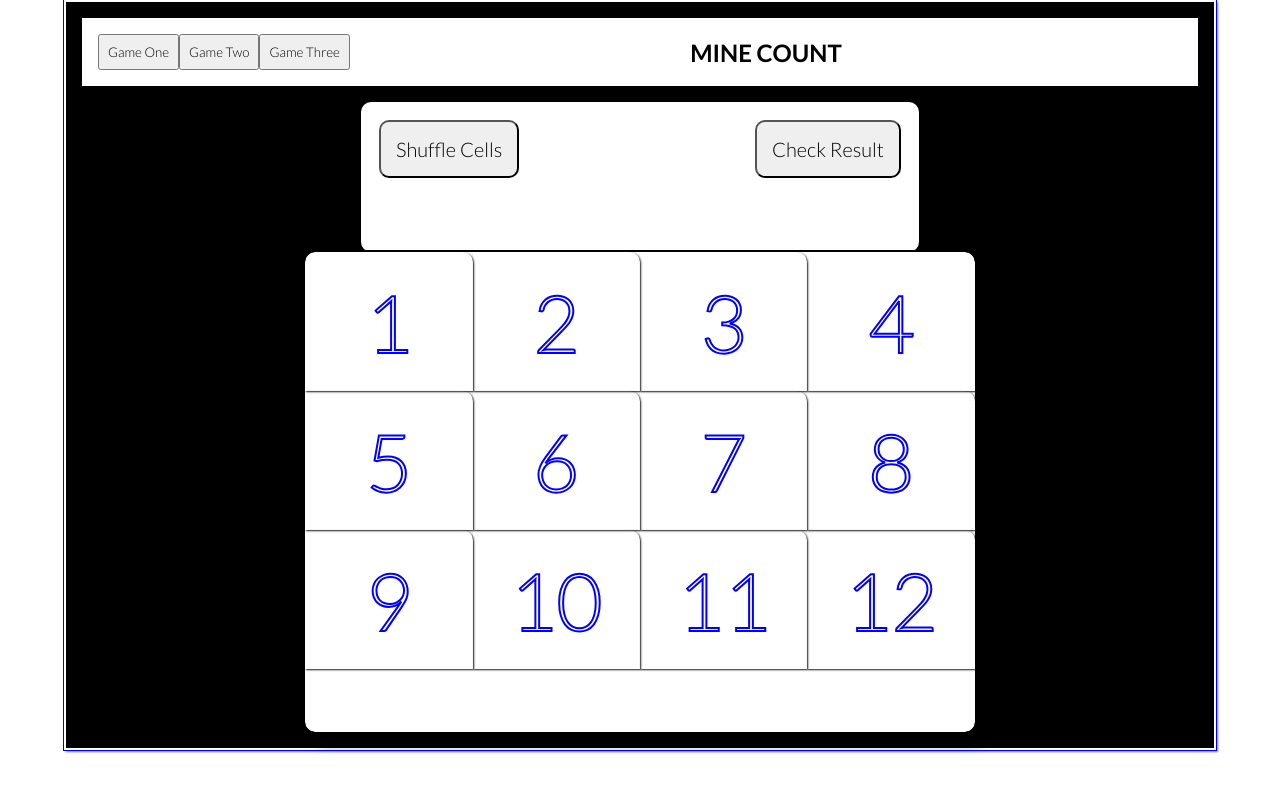
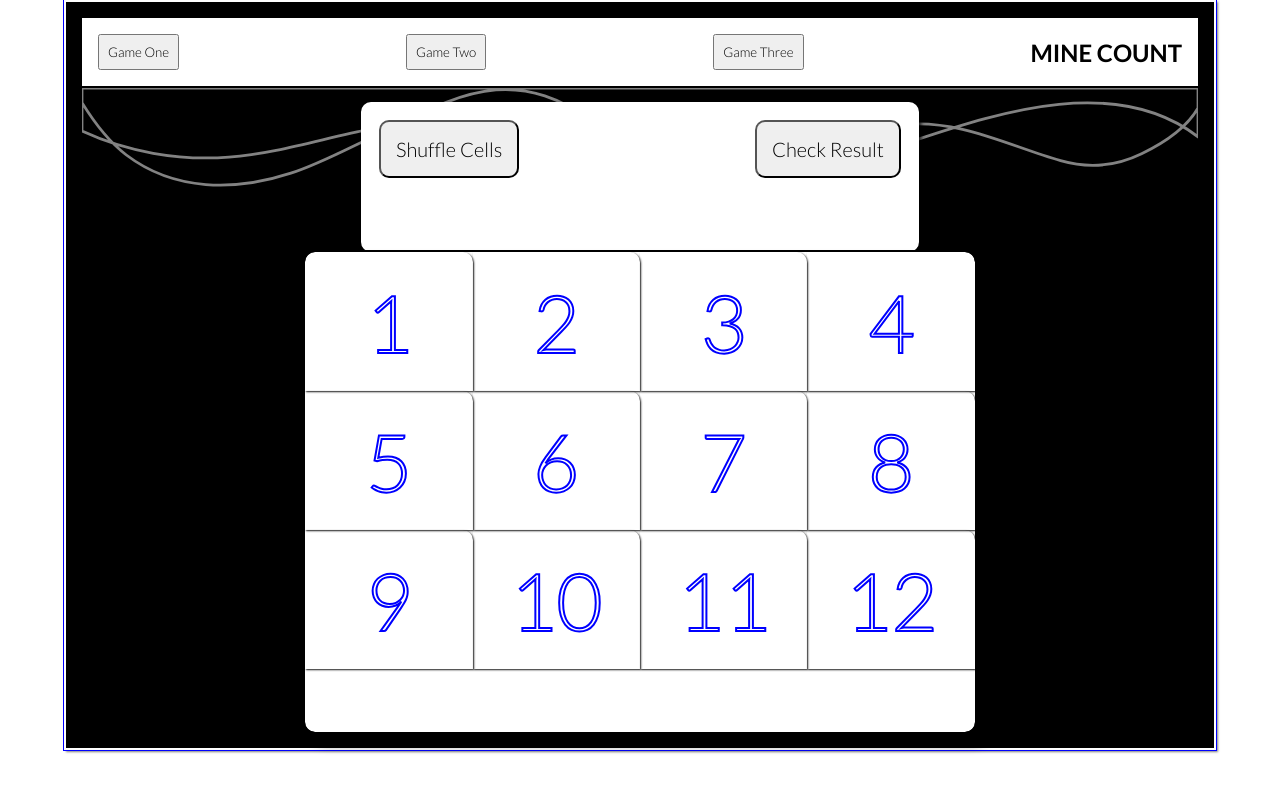
Before and after one commit to kelechiorunta/mine-app, a website with bundled scripts: page index.html in a window 1280 px wide. Built offline with nearby package versions, Linux system fonts and the light colour scheme; a web font is replaced by a local one.

Commit message:
Implemented svg animations with waves with offset values

```diff
--- a/custom.js
+++ b/custom.js
@@ -51,6 +51,9 @@ class gameCell extends HTMLElement{
                 return this;
             }
             const card = document.createElement('button');
+            const customCardInit = new CustomEvent('cardInit',
+                {detail:{ cardidentity: (e) => e.target.textContent }, bubbles: true}
+            )
             card.setAttribute('class', 'card')
             card.setAttribute('id', cardNo)
             card.style.setProperty('border', '2px solid blue');
@@ -58,11 +61,17 @@ class gameCell extends HTMLElement{
             card.style.setProperty('min-width', '50px')
             card.style.setProperty('min-height', '50px');
             card.style.setProperty('cursor', 'pointer');
+            card.dispatchEvent(customCardInit)
+            card.addEventListener('click', (e) => {
+                e.target.dispatchEvent(customCardInit)
+
+            })
             this.append(card);
             return createCards(cardNo - 1)
         }
 
         createCards(cardNos)
+        this.addEventListener("cardInit", (e) => alert(`The card identity is ${e.detail.cardidentity(e)}`));
         // this.append(gameContent);
     }
 
@@ -72,10 +81,18 @@ class gameCell extends HTMLElement{
         } else if (event.target.classList.contains('game_section')) {
             /**The difference between getAttribute and getAttributeNode is that the
              * former returns the result as a string while the latter returns
-             * the result as an object.
+             * the result as an object. getAttribute = string, getAttributeNode = object {key : value}
+             *
+             * The CharacterData abstract interface represents a Node object that contains characters.
              */
+
             const classAttr = event.target.getAttributeNode('class');
-            console.log(classAttr)
+            //Get the characterData or first child node that contains text
+            //which will likely be a button say 12. The first child node of the
+            //button will be a text node which is returned in the console
+
+            const firstNodeCharacterData = this.childNodes[0];
+            console.log(classAttr, firstNodeCharacterData.childNodes[0].data)
             alert('You clicked an empty space in the container')
         }
     }
--- a/index.html
+++ b/index.html
@@ -14,6 +14,18 @@
 </head>
 <body>
     <div class="container">
+        <div class="custom-shape-divider-top-1736447869" style="position: relative;">
+            <svg style="position: absolute; top:70;" data-name="Layer 1" xmlns="http://www.w3.org/2000/svg" viewBox="0 0 1200 120" preserveAspectRatio="none">
+              <path
+              d="M0,0V15.81C13,36.92,27.64,56.86,47.69,72.05,99.41,111.27,165,111,224.58,91.58c31.15-10.15,60.09-26.07,89.67-39.8,40.92-19,84.73-46,130.83-49.67,36.26-2.85,70.9,9.42,98.6,31.56,31.77,25.39,62.32,62,103.63,73,40.44,10.79,81.35-6.69,119.13-24.28s75.16-39,116.92-43.05c59.73-5.85,113.28,22.88,168.9,38.84,30.2,8.66,59,6.17,87.09-7.5,22.43-10.89,48-26.93,60.65-49.24V0Z M0,0V46.29c47.79,22.2,103.59,32.17,158,28,70.36-5.37,136.33-33.31,206.8-37.5C438.64,32.43,512.34,53.67,583,72.05c69.27,18,138.3,24.88,209.4,13.08,36.15-6,69.85-17.84,104.45-29.34C989.49,25,1113-14.29,1200,52.47V0Z"
+
+                class="shape-fill"
+                stroke="#fff"
+                stroke-width="3"
+                fill="none">
+              </path>
+            </svg>
+          </div>
         <nav class="tab-menu">
             <button class="game-one">Game One</button>
             <button class="game-two">Game Two</button>
@@ -26,6 +38,7 @@
             <h1 class="answer"></h1>
         </div>
         </div>
+
         <div class="grid_container">
             <div id="1" class="cell">1</div>
             <div id="2" class="cell">2</div>
@@ -40,6 +53,19 @@
             <div id="11" class="cell">11</div>
             <div id="12" class="cell">12</div>
         </div>
+        <!-- <svg viewBox="0 0 200 200" xmlns="http://www.w3.org/2000/svg" >
+            <g id="group_text_1" >
+              <text x="5" y="16" transform="scale(1, 1)" marginLeft="25px" fill="white">Welcome!</text>
+              <text x="8" y="32" transform="translate(0 20) scale(1 1)" fill="white">
+                Hello World Again!
+              </text>
+            </g> -->
+            <!-- Shows BBox in green -->
+            <!-- <rect id="rect_1" stroke="#00ff00" stroke-width="3" fill="none"></rect> -->
+            <!-- Shows BoundingClientRect in red -->
+            <!-- <rect id="rect_2" stroke="#ff0000" stroke-width="3" fill="none"></rect> -->
+          <!-- </svg> -->
+
     </div>
 
     <!-- <div id="output"></div>
--- a/mine.js
+++ b/mine.js
@@ -47,7 +47,7 @@ document.addEventListener('DOMContentLoaded', () => {
     })
 
     gameThree.addEventListener('click', () => {
-
+        document.querySelector('.superH').textContent = 'GAME CELL'
         gridContainer.remove();
         // section.remove();
         if (myGrid) {
@@ -262,4 +262,32 @@ document.addEventListener('DOMContentLoaded', () => {
         })
 
     }
+
 })
+
+//SVG ANIMATION with the offset value
+
+const pathElement = document.querySelector(".shape-fill");
+
+  // Calculate the total length of the path
+  const pathLength = pathElement.getTotalLength();
+
+  // Set stroke-dasharray and stroke-dashoffset for animation
+  pathElement.style.strokeDasharray = pathLength;
+  pathElement.style.strokeDashoffset = pathLength;
+  pathElement.style.opacity = 0.51;
+  pathElement.style.transition = "all 1s linear";
+let n= 110;
+let timeOut;
+  // Start animation after setting properties
+timeOut = setInterval(() => {
+    if (n < 110) {
+        pathElement.style.fill = 'white'
+
+        clearInterval(timeOut);
+    } n--
+    console.log(n)
+    pathElement.style.strokeDashoffset = 0;
+    // Animate the stroke along the path
+    // if (pathLength >= 200)
+}, 3000);
--- a/mine.scss
+++ b/mine.scss
@@ -157,6 +157,7 @@ body{
     background-color: white;
     padding: 1rem;
     display: flex;
+    justify-content: space-between;
     align-items: center;
     margin-bottom: 1rem;
     button{
@@ -165,7 +166,7 @@ body{
 }
 
 .superH{
-    margin: auto;
+    // margin: auto;
     width: max-content;
 }
 
@@ -186,3 +187,14 @@ body{
     align-items: center;
     justify-content: center;
 }
+
+.recto, .recty{
+    border-radius: 100%;
+    background-color: teal;
+}
+
+.shape-fill {
+    // opacity: 0;
+    // stroke-dashoffset: 0;
+    transition: all 1s ease;
+}
```
Also changed, not shown: webWorker.js (added, +52 -0 lines), mine.css, 1 other file.
